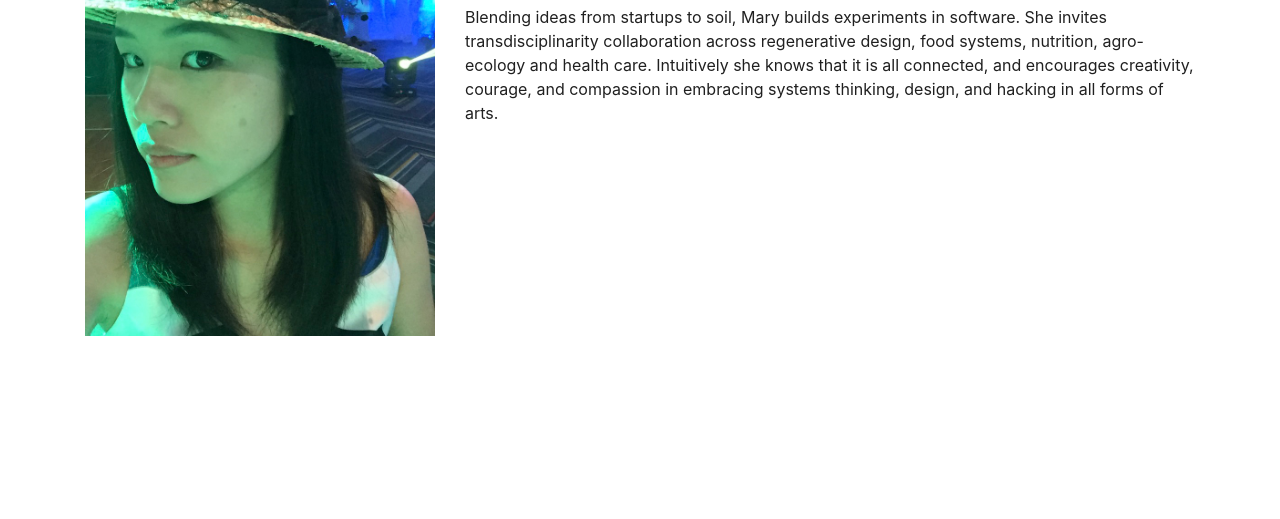
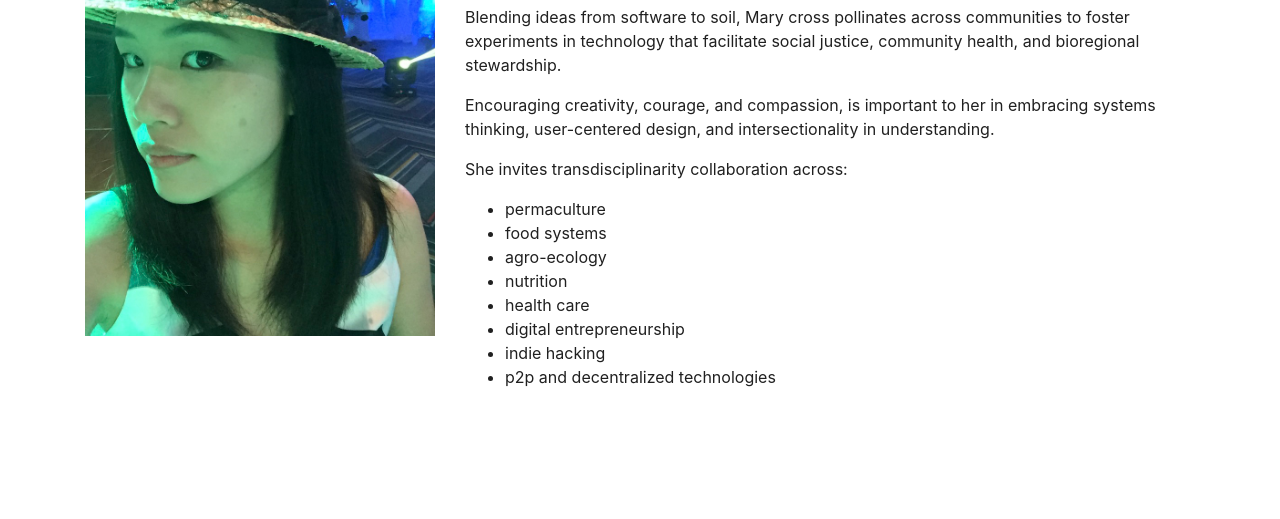
Before and after one commit to marylychee/marylychee.github.io, a plain HTML site: page index.html in a window 1280 px wide. Shown: the part 211-730 px from the top of the page. Drawn offline with nearby package versions, Linux system fonts and the light colour scheme.

Commit message:
adding more relevant bio description

```diff
--- a/index.html
+++ b/index.html
@@ -33,8 +33,22 @@
 
             <h2>Weaving tech that heals and nourishes.</h2>
             <p>
-              Blending ideas from startups to soil, Mary builds experiments in software. She invites transdisciplinarity collaboration across regenerative design, food systems, nutrition, agro-ecology and health care. Intuitively she knows that it is all connected, and encourages creativity, courage, and compassion in embracing systems thinking, design, and hacking in all forms of arts.
+              Blending ideas from software to soil, Mary cross pollinates across communities to foster experiments in technology that facilitate social justice, community health, and bioregional stewardship.
             </p>
+            <p> Encouraging creativity, courage, and compassion, is important to her in embracing systems thinking, user-centered design, and intersectionality in understanding.</p>
+            <p>
+               She invites transdisciplinarity collaboration across:
+            </p>
+            <ul>
+              <li>permaculture</li>
+              <li>food systems</li>
+              <li>agro-ecology</li>
+              <li>nutrition</li>
+              <li>health care</li>
+              <li>digital entrepreneurship</li>
+              <li>indie hacking</li>
+              <li>p2p and decentralized technologies</li>
+            </ul>
           </div>
         </div>
       </div>
```
